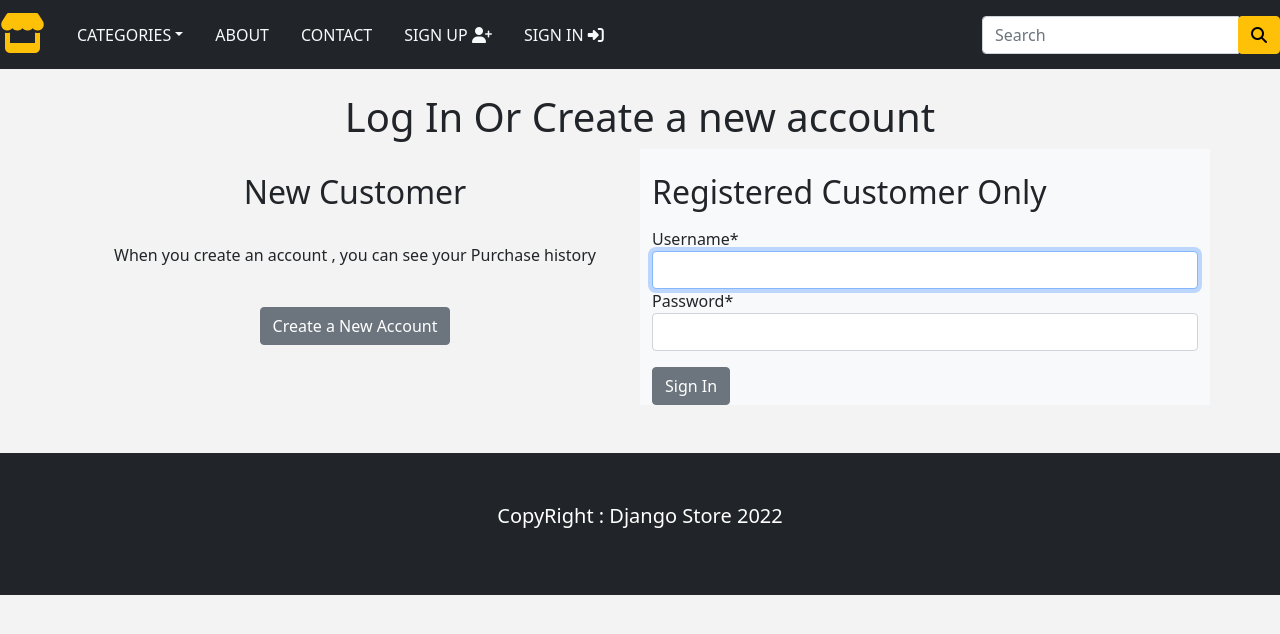
After one commit to AbdElMegeed-7/E-Commerce-Project, a Django app: page /account/signin/ in a window 1280 px wide. The commit adds this page. Shown: the top 634 px of the page. Run offline with Django 4.2, Linux system fonts and the light colour scheme; data that the repository does not hold is empty; some libraries are stand-ins or nearby versions.

Commit message:
User Authentication-{SignUp-SignIn-SignOut}

```diff
--- a/static/css/base.css
+++ b/static/css/base.css
@@ -19,3 +19,7 @@ body {
   text-transform: uppercase;
   letter-spacing: 0.2em;
 }
+
+.custon-div {
+  margin-bottom: 20px !important;
+}
--- a/store/templates/navbar.html
+++ b/store/templates/navbar.html
@@ -17,8 +17,35 @@
       </div>
     </li>
 
-    <li class="navbar-item"><a class="nav-link text-light text-uppercase font-weight-bold px-3" href="">About</a></li>
-    <li class="navbar-item"><a class="nav-link text-light text-uppercase font-weight-bold px-3" href="">Contact</a></li>
+    <li class="nav-item"><a class="nav-link text-light text-uppercase font-weight-bold px-3" href="">About</a></li>
+    <li class="nav-item"><a class="nav-link text-light text-uppercase font-weight-bold px-3" href="">Contact</a></li>
+
+
+    {% if request.user.is_authenticated and request.user.first_name %}
+      <li class="nav-item">
+        <span class="nav-link text-light text-uppercase font-weight-bold px-3">
+          Welcome {{ request.user.first_name }} <i class="fas fa-user circle"></i>
+        </span>
+      </li>
+      <li class="nav-item">
+        <a class="nav-link text-light text-uppercase font-weight-bold px-3" href="{% url 'signout' %}">
+          Sign Out <i class="fas fa-sign-out-alt"></i>
+        </a>
+      </li>
+    {% else %}
+      <li class="nav-item">
+        <a class="nav-link text-light text-uppercase font-weight-bold px-3" href="{% url 'signup' %}">
+          Sign Up <i class="fas fa-user-plus"></i>
+        </a>
+      </li>
+      <li class="nav-item">
+        <a class="nav-link text-light text-uppercase font-weight-bold px-3" href="{% url 'signin' %}">
+          Sign In <i class="fas fa-sign-in-alt"></i>
+        </a>
+      </li>
+    {% endif %}
+
+
     {% if item_count > 0 %}
     <li class="navbar-item">
       <a class="nav-link text-light text-uppercase font-weight-bold px-3" href="{% url 'cart_detail' %}">
--- /dev/null
+++ b/store/templates/signin.html
@@ -0,0 +1,42 @@
+{% extends 'base.html'%}
+{% load static %}
+{% load crispy_forms_tags %}
+{% block title %} Sign-In {% endblock %}
+
+
+{% block content %}
+
+  <div class="container">
+    <br>
+    <h1 class="product_title text-center">
+      Log In Or Create a new account
+    </h1>
+    <div class="row">
+
+      <div class="col-12 col-sm-12 col-lg-6 text-center custom-div">
+        <br>
+        <h2 class="product_title">
+          New Customer
+        </h2>
+        <br>
+        <p>When you create an account , you can see your Purchase history</p>
+        <br>
+        <a href="{% url 'signup' %}" class="btn btn-secondary">Create a New Account</a>
+      </div>
+
+      <div class="col-12 col-sm-12 col-md-12 col-lg-6 bg-light">
+        <div>
+          <br>
+          <h2 class="product_title">Registered Customer Only</h2>
+          <form action="" method="post">
+            {% csrf_token %}
+            <p>{{ form | crispy }}</p>
+            <button type="submit" name="button" class="btn btn-secondary">Sign In</button>
+          </form>
+        </div>
+      </div>
+
+    </div>
+  </div>
+
+{% endblock %}
--- a/store/urls.py
+++ b/store/urls.py
@@ -12,5 +12,8 @@ urlpatterns = [
   path('cart/remove/<int:product_id>/', views.cart_remove, name="cart_remove"),
   path('cart/remove_product/<int:product_id>/', views.cart_remove_product, name="cart_remove_product"),
   path('thankyou/<int:order_id>/', views.thanks_page, name='thanks_page'),
+
   path('account/create/', views.signup_view, name='signup'),
+  path('account/signin/', views.signin_view, name='signin'),
+  path('account/signout/', views.signout_view, name='signout'),
 ]
--- a/store/views.py
+++ b/store/views.py
@@ -2,6 +2,8 @@ from locale import currency
 from django.shortcuts import get_object_or_404, redirect, render, redirect
 from .models import Category, Product, Cart, CartItem, Order, OrderItem
 from django.core.exceptions import ObjectDoesNotExist
+from django.contrib.auth.forms import AuthenticationForm
+from django.contrib.auth import login, authenticate, logout
 import stripe
 from django.conf import settings
 from django.contrib.auth.models import User, Group
@@ -191,3 +193,26 @@ def signup_view(request):
   else:
     form = SignUpForm()
   return render(request, 'signup.html', {'form': form})
+
+
+
+def signin_view(request):
+  if request.method == 'POST':
+    form = AuthenticationForm(data=request.POST)
+    if form.is_valid():
+      username = request.POST['username']
+      password = request.POST['password']
+      user = authenticate(username=username, password=password)
+      if user is not None:
+        login(request, user)
+        return redirect('home')
+      else:
+        return redirect('signup')
+  else:
+    form = AuthenticationForm()
+  return render(request, 'signin.html', {'form': form})
+
+
+def signout_view(request):
+  logout(request)
+  return redirect('signin')
```
